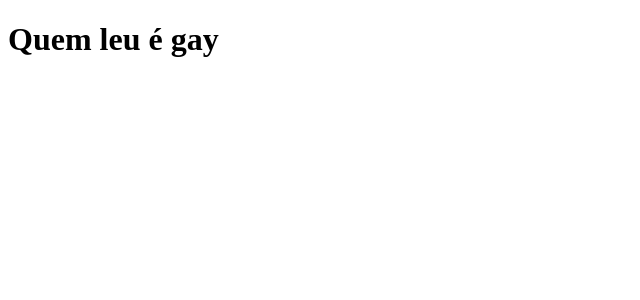
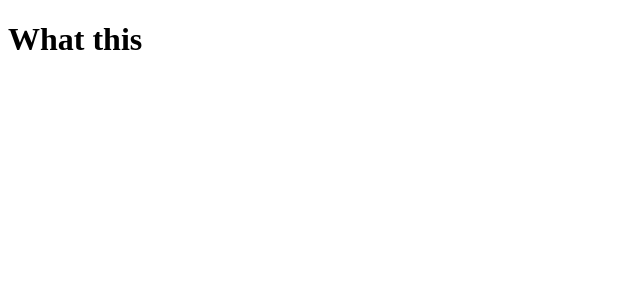
Before and after one commit to RyanHideo/tabnews, a Next.js app: page / in a window 1280 px wide. Shown: the top 300 px of the page, without its empty margins (0-640 px from the left). Built offline with nearby package versions, Linux system fonts and the light colour scheme.

Commit message:
Update index.js

```diff
--- a/pages/index.js
+++ b/pages/index.js
@@ -1,5 +1,5 @@
 function Home() {
-  return <h1>Quem leu é gay</h1>;
+  return <h1>What this</h1>;
 }
 
 export default Home;
```
